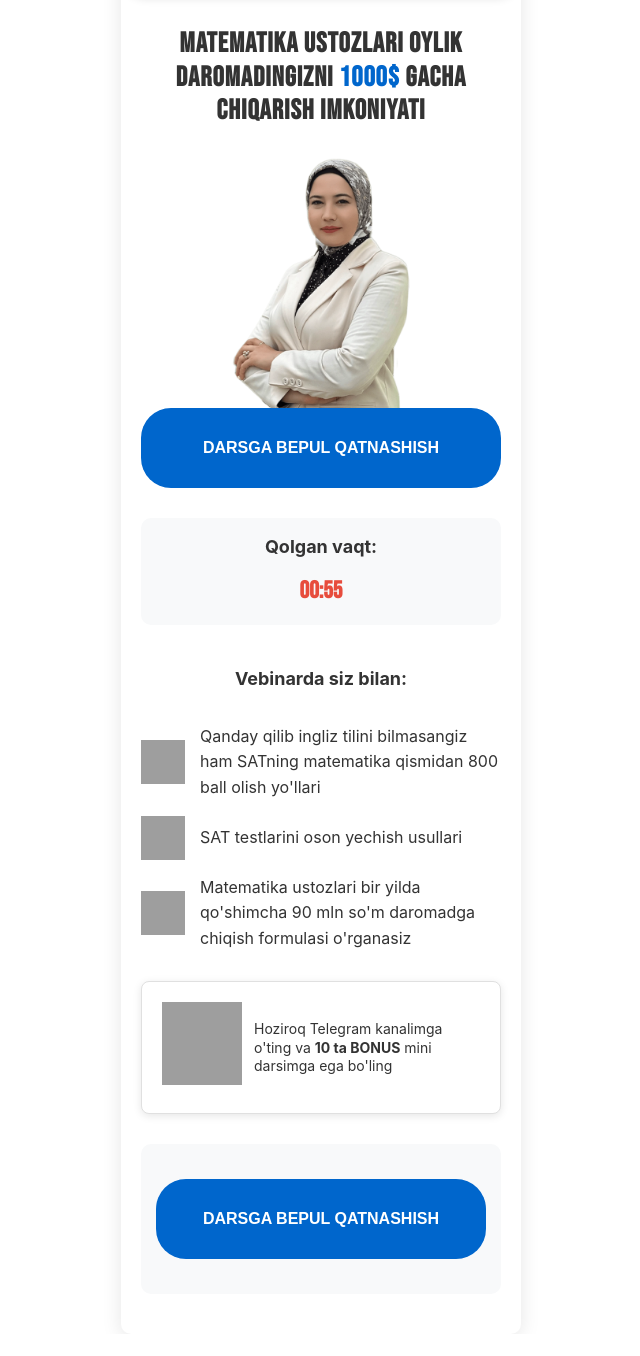
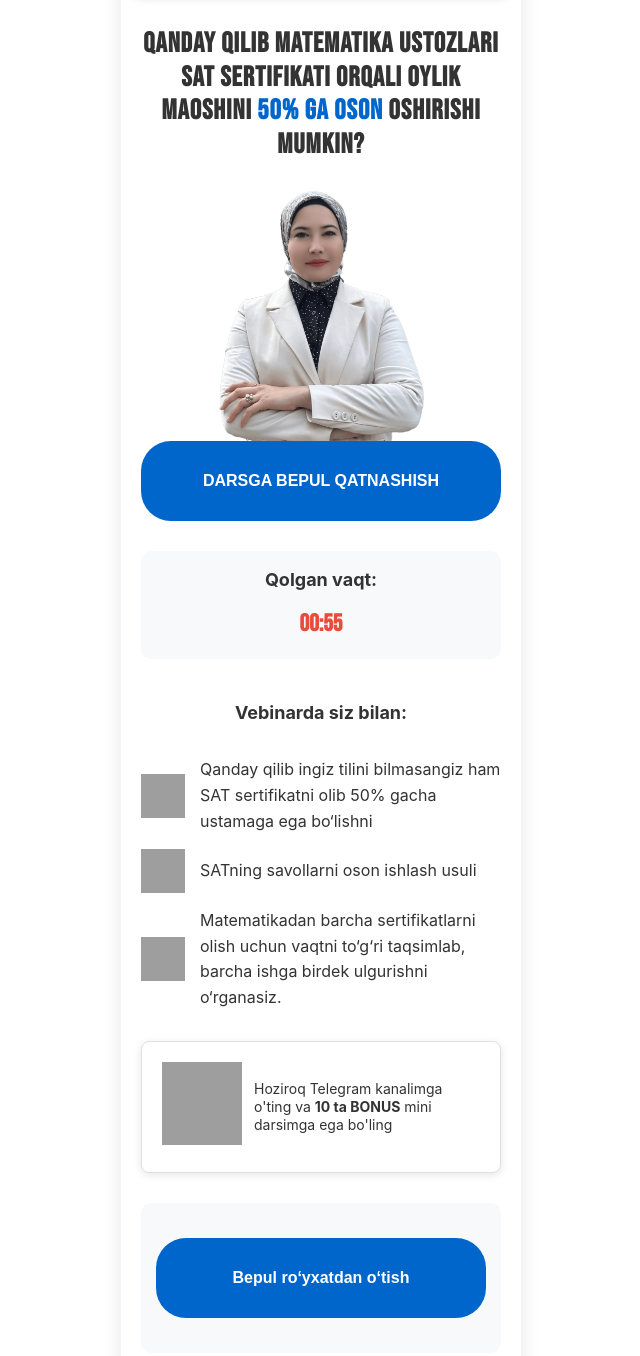
Before and after one commit to umayr-dev/SATPRO_uz, a plain HTML site: page index.html in a window 1280 px wide. Shown: the part 66-1422 px from the top of the page, without its empty margins (319-959 px from the left). Before the commit the page ends 1400 px from the top, so only its background shows below. Drawn offline with Linux system fonts and the light colour scheme; grey boxes are pictures that could not be loaded.

Commit message:
firstcommit

```diff
--- a/index.html
+++ b/index.html
@@ -444,14 +444,14 @@
         <div class="left-column">
           <!-- Main Title -->
           <h1 class="main-title">
-            Matematika ustozlari oylik daromadingizni
-            <span class="highlight">1000$</span> gacha chiqarish imkoniyati<br />
+            Qanday qilib Matematika Ustozlari SAT sertifikati orqali oylik maoshini
+            <span class="highlight">50% ga Oson</span>  oshirishi mumkin?<br />
           </h1>
 
           <!-- Author Image -->
           <div
             class="author-image"
-            style="background-image: url('logo.webp')"
+            style="background-image: url('auth.webp')"
           ></div>
 
           <!-- Desktop CTA Buttons -->
@@ -501,8 +501,8 @@
               />
             </div>
             <span
-              >Qanday qilib ingliz tilini bilmasangiz ham SATning matematika
-              qismidan 800 ball olish yo'llari</span
+              > Qanday qilib ingiz tilini bilmasangiz ham SAT sertifikatni olib 50% gacha ustamaga ega bo‘lishni
+              </span
             >
           </div>
           <div class="benefit-item">
@@ -516,7 +516,7 @@
                 decoding="async"
               />
             </div>
-            <span>SAT testlarini oson yechish usullari</span>
+            <span>SATning savollarni oson ishlash usuli </span>
           </div>
           <div class="benefit-item">
             <div class="check-icon">
@@ -530,8 +530,7 @@
               />
             </div>
             <span
-              >Matematika ustozlari bir yilda qo'shimcha 90 mln so'm daromadga
-              chiqish formulasi o'rganasiz</span
+              >Matematikadan barcha sertifikatlarni olish uchun vaqtni to‘g‘ri taqsimlab, barcha ishga birdek ulgurishni o‘rganasiz.</span
             >
           </div>
           <!-- Bonus Section -->
@@ -562,7 +561,7 @@
               id="timerButton"
               aria-label="Telegram kanaliga o'tish - Bepul webinar qatnashish"
             >
-              DARSGA BEPUL QATNASHISH
+            Bepul ro‘yxatdan o‘tish
             </button>
             <!-- <div class="timer-text">Qolgan vaqt:</div> -->
             <!-- <div class="timer-display" id="timer">01:00</div> -->
```
Also changed, not shown: auth.webp (added).
